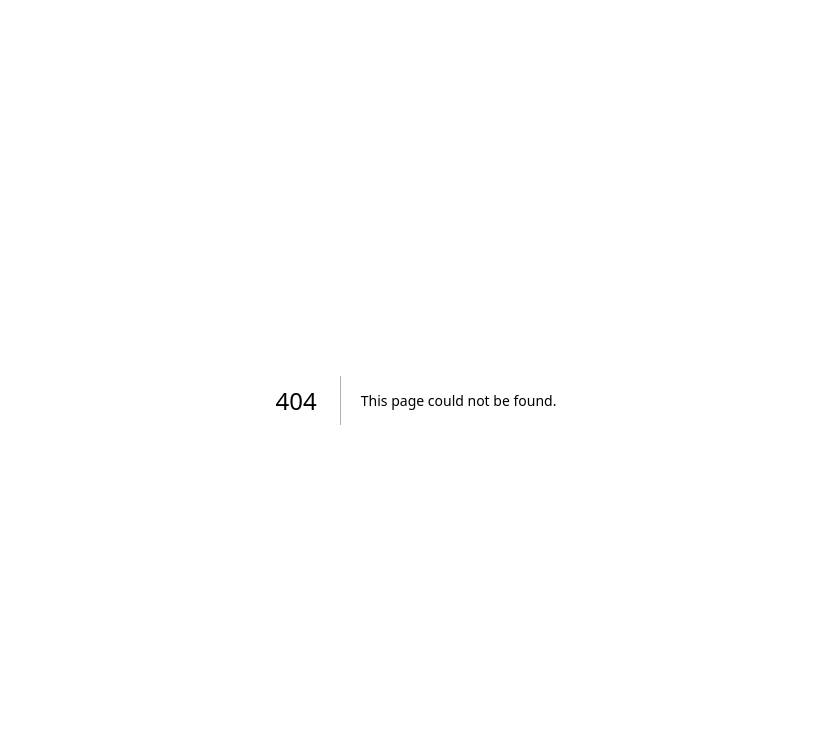
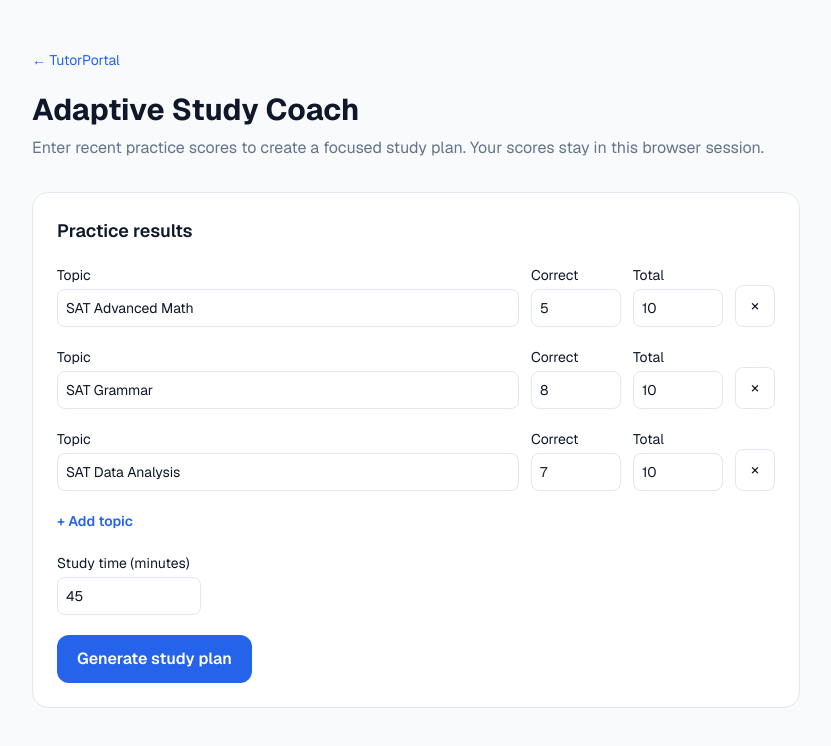
Before and after one commit to SaulCS23/tutorportal, a Next.js app: page /study-coach in a window 1280 px wide. Before the commit this address had no page. Shown: the top 746 px of the page, without its empty margins (224-1055 px from the left). Built offline with nearby package versions, Linux system fonts and the light colour scheme.

Commit message:
Add adaptive study coach: app/study-coach/page.tsx

```diff
--- /dev/null
+++ b/app/study-coach/page.tsx
@@ -0,0 +1,94 @@
+"use client";
+
+import Link from "next/link";
+import { useState } from "react";
+import { recommendStudyPlan, type StudyRecommendation, type TopicScore } from "@/lib/study-coach";
+
+const starter: TopicScore[] = [
+  { topic: "SAT Advanced Math", correct: 5, total: 10 },
+  { topic: "SAT Grammar", correct: 8, total: 10 },
+  { topic: "SAT Data Analysis", correct: 7, total: 10 },
+];
+
+export default function StudyCoachPage() {
+  const [scores, setScores] = useState<TopicScore[]>(starter);
+  const [minutes, setMinutes] = useState(45);
+  const [plan, setPlan] = useState<StudyRecommendation[]>([]);
+  const [error, setError] = useState("");
+
+  function update(index: number, patch: Partial<TopicScore>) {
+    setScores((old) => old.map((score, i) => i === index ? { ...score, ...patch } : score));
+    setPlan([]);
+  }
+
+  function generate() {
+    try {
+      setPlan(recommendStudyPlan(scores, minutes));
+      setError("");
+    } catch (e) {
+      setError(e instanceof Error ? e.message : "Unable to generate plan.");
+      setPlan([]);
+    }
+  }
+
+  return (
+    <main className="min-h-screen bg-page-bg px-4 py-12 text-dark-text">
+      <div className="mx-auto max-w-3xl space-y-8">
+        <header>
+          <Link href="/" className="text-sm text-primary hover:underline">← TutorPortal</Link>
+          <h1 className="mt-5 text-3xl font-bold">Adaptive Study Coach</h1>
+          <p className="mt-2 text-muted-text">Enter recent practice scores to create a focused study plan. Your scores stay in this browser session.</p>
+        </header>
+        <section className="rounded-2xl border border-soft-border bg-card-bg p-6 space-y-5">
+          <h2 className="text-lg font-semibold">Practice results</h2>
+          {scores.map((score, index) => (
+            <div key={index} className="grid grid-cols-1 gap-3 sm:grid-cols-[1fr_90px_90px_40px] sm:items-end">
+              <label className="text-sm">Topic
+                <input aria-label={`Topic ${index + 1}`} className="mt-1 w-full rounded-lg border border-soft-border bg-white p-2 text-dark-text"
+                  value={score.topic} onChange={(e) => update(index, { topic: e.target.value })} />
+              </label>
+              <label className="text-sm">Correct
+                <input aria-label={`Correct ${index + 1}`} type="number" min="0" className="mt-1 w-full rounded-lg border border-soft-border bg-white p-2 text-dark-text"
+                  value={score.correct} onChange={(e) => update(index, { correct: Number(e.target.value) })} />
+              </label>
+              <label className="text-sm">Total
+                <input aria-label={`Total ${index + 1}`} type="number" min="1" className="mt-1 w-full rounded-lg border border-soft-border bg-white p-2 text-dark-text"
+                  value={score.total} onChange={(e) => update(index, { total: Number(e.target.value) })} />
+              </label>
+              <button type="button" aria-label={`Remove topic ${index + 1}`} className="rounded-lg border border-soft-border p-2 hover:bg-slate-100"
+                onClick={() => { setScores((old) => old.filter((_, i) => i !== index)); setPlan([]); }}>×</button>
+            </div>
+          ))}
+          <button type="button" className="text-sm font-semibold text-primary hover:underline"
+            onClick={() => { setScores((old) => [...old, { topic: "", correct: 0, total: 10 }]); setPlan([]); }}>
+            + Add topic
+          </button>
+          <label className="block text-sm">Study time (minutes)
+            <input type="number" min="5" max="480" step="5" className="mt-1 block w-36 rounded-lg border border-soft-border bg-white p-2 text-dark-text"
+              value={minutes} onChange={(e) => { setMinutes(Number(e.target.value)); setPlan([]); }} />
+          </label>
+          {error && <p role="alert" className="text-sm text-red-600">{error}</p>}
+          <button type="button" onClick={generate} className="rounded-xl bg-primary px-5 py-3 font-semibold text-white hover:opacity-90">
+            Generate study plan
+          </button>
+        </section>
+        {plan.length > 0 && (
+          <section className="space-y-4" aria-live="polite">
+            <h2 className="text-xl font-bold">Your recommended plan</h2>
+            {plan.map((item) => (
+              <article key={item.topic} className="rounded-xl border border-soft-border bg-card-bg p-5">
+                <div className="flex flex-wrap items-center justify-between gap-2">
+                  <h3 className="font-semibold">{item.topic}</h3>
+                  <span className="text-sm text-muted-text">{item.minutes} min · {item.priority} priority</span>
+                </div>
+                <p className="mt-1 text-sm">Practice accuracy: {item.accuracy}%</p>
+                <p className="mt-2 text-sm text-muted-text">{item.action}</p>
+              </article>
+            ))}
+            <p className="text-xs text-muted-text">Recommendations use transparent accuracy-based rules, not a trained AI model.</p>
+          </section>
+        )}
+      </div>
+    </main>
+  );
+}
```
